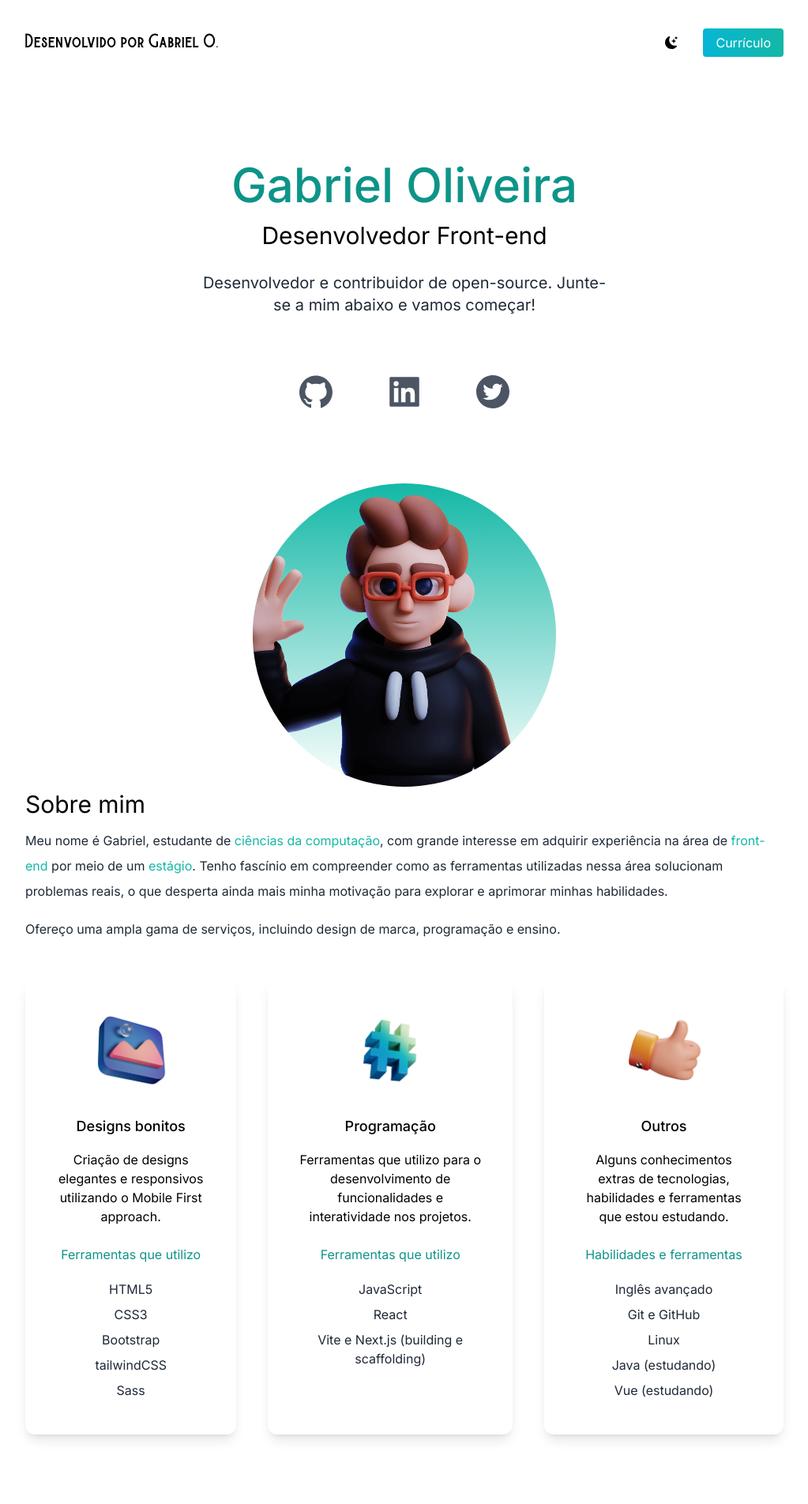
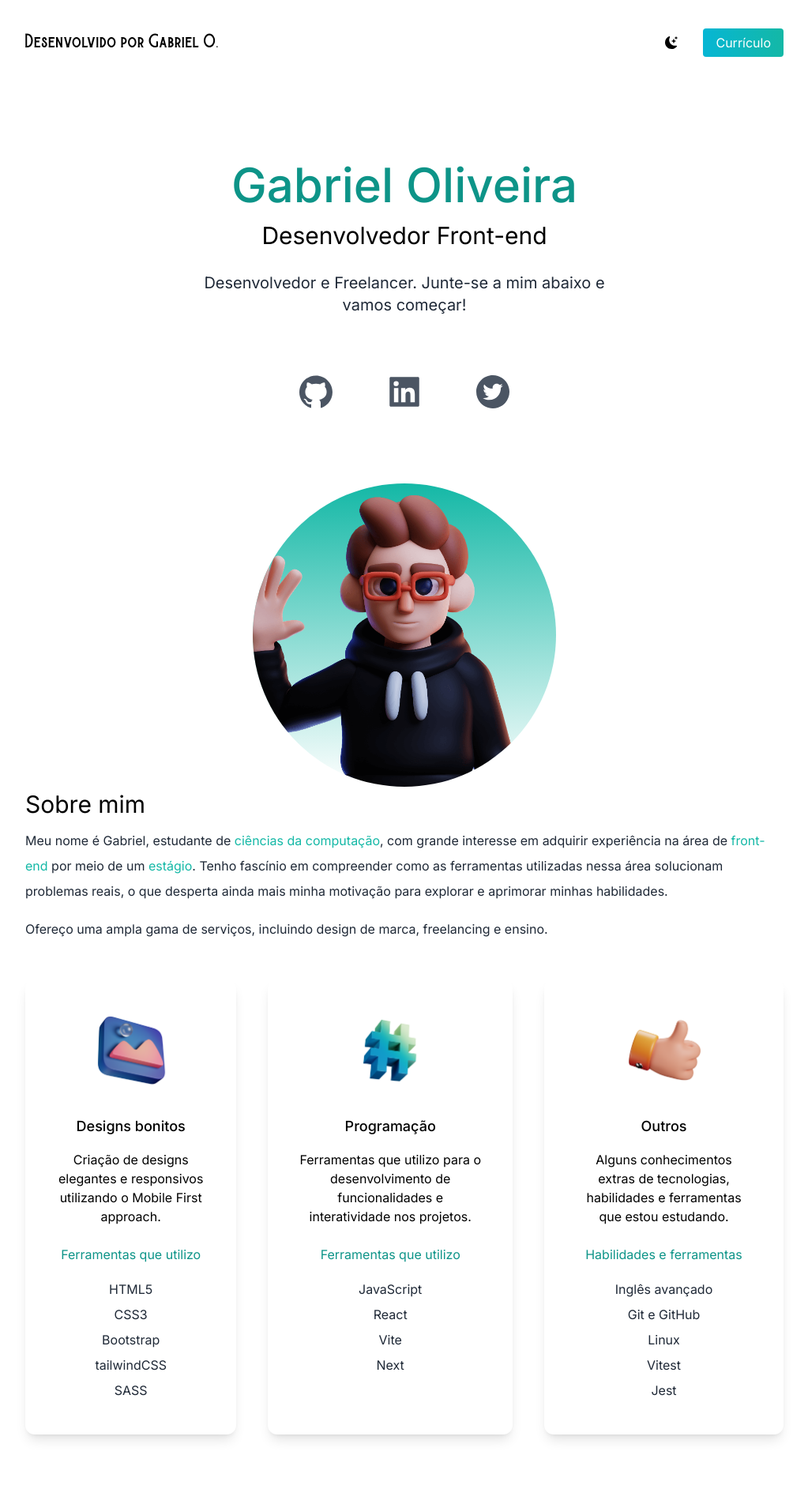
Before and after one commit to Gabrieluser430/react-portfolio, a Next.js app: page / in a window 1280 px wide. Shown: the top 1904 px of the page at 79% size, without its empty margins (128-1151 px from the left). Built offline with nearby package versions, Linux system fonts and the light colour scheme.

Commit message:
Update skills

```diff
--- a/src/app/page.js
+++ b/src/app/page.js
@@ -42,7 +42,7 @@ export default function Home() {
                 <div className="text-center p-10">
                   <h2 className="text-4xl py-2 text-teal-600 font-medium md:text-6xl dark:text-teal-400">Gabriel Oliveira</h2>
                   <h3 className="text-2xl py-2 md:text-3xl dark:text-gray-200">Desenvolvedor Front-end</h3>
-                  <p className="text-md py-5 leading-8 text-gray-800 md:text-xl max-w-lg mx-auto dark:text-gray-200">Desenvolvedor e contribuidor de open-source. Junte-se a mim abaixo e vamos começar!</p>
+                  <p className="text-md py-5 leading-8 text-gray-800 md:text-xl max-w-lg mx-auto dark:text-gray-200">Desenvolvedor e Freelancer. Junte-se a mim abaixo e vamos começar!</p>
               </div>
               <div className="text-5xl flex justify-center gap-16 py-3 text-gray-600 dark:text-gray-200">
                 <a href="https://github.com/Gabrieluser430" target="_blank"><AiFillGithub /></a>
@@ -68,7 +68,7 @@ export default function Home() {
                 </p>
                 <p className="text-md py-2 leading-8 text-gray-800 dark:text-gray-200">
                   Ofereço uma ampla gama de serviços, incluindo design de marca,
-                  programação e ensino.
+                  freelancing e ensino.
                 </p>
               </div>
               <div className="lg:flex gap-10">
@@ -83,7 +83,7 @@ export default function Home() {
                   <p className="text-gray-800 py-1 dark:text-gray-200">CSS3</p>
                   <p className="text-gray-800 py-1 dark:text-gray-200">Bootstrap</p>
                   <p className="text-gray-800 py-1 dark:text-gray-200">tailwindCSS</p>
-                  <p className="text-gray-800 py-1 dark:text-gray-200">Sass</p>
+                  <p className="text-gray-800 py-1 dark:text-gray-200">SASS</p>
                 </div>
 
                 <div className=" text-center shadow-lg p-10 rounded-xl my-10">
@@ -96,7 +96,8 @@ export default function Home() {
                   <h4 className="py-4 text-teal-600 dark:text-teal-400">Ferramentas que utilizo</h4>
                   <p className="text-gray-800 py-1 dark:text-gray-200">JavaScript</p>
                   <p className="text-gray-800 py-1 dark:text-gray-200">React</p>
-                  <p className="text-gray-800 py-1 dark:text-gray-200">Vite e Next.js (building e scaffolding)</p>
+                  <p className="text-gray-800 py-1 dark:text-gray-200">Vite</p>
+                  <p className="text-gray-800 py-1 dark:text-gray-200">Next</p>
                 </div>
 
                 <div className=" text-center shadow-lg p-10 rounded-xl my-10">
@@ -108,8 +109,8 @@ export default function Home() {
                   <p className="text-gray-800 py-1 dark:text-gray-200">Inglês avançado</p>
                   <p className="text-gray-800 py-1 dark:text-gray-200">Git e GitHub</p>
                   <p className="text-gray-800 py-1 dark:text-gray-200">Linux</p>
-                  <p className="text-gray-800 py-1 dark:text-gray-200">Java (estudando)</p>
-                  <p className="text-gray-800 py-1 dark:text-gray-200">Vue (estudando)</p>
+                  <p className="text-gray-800 py-1 dark:text-gray-200">Vitest</p>
+                  <p className="text-gray-800 py-1 dark:text-gray-200">Jest</p>
                 </div>
               </div>
             </section>
```
